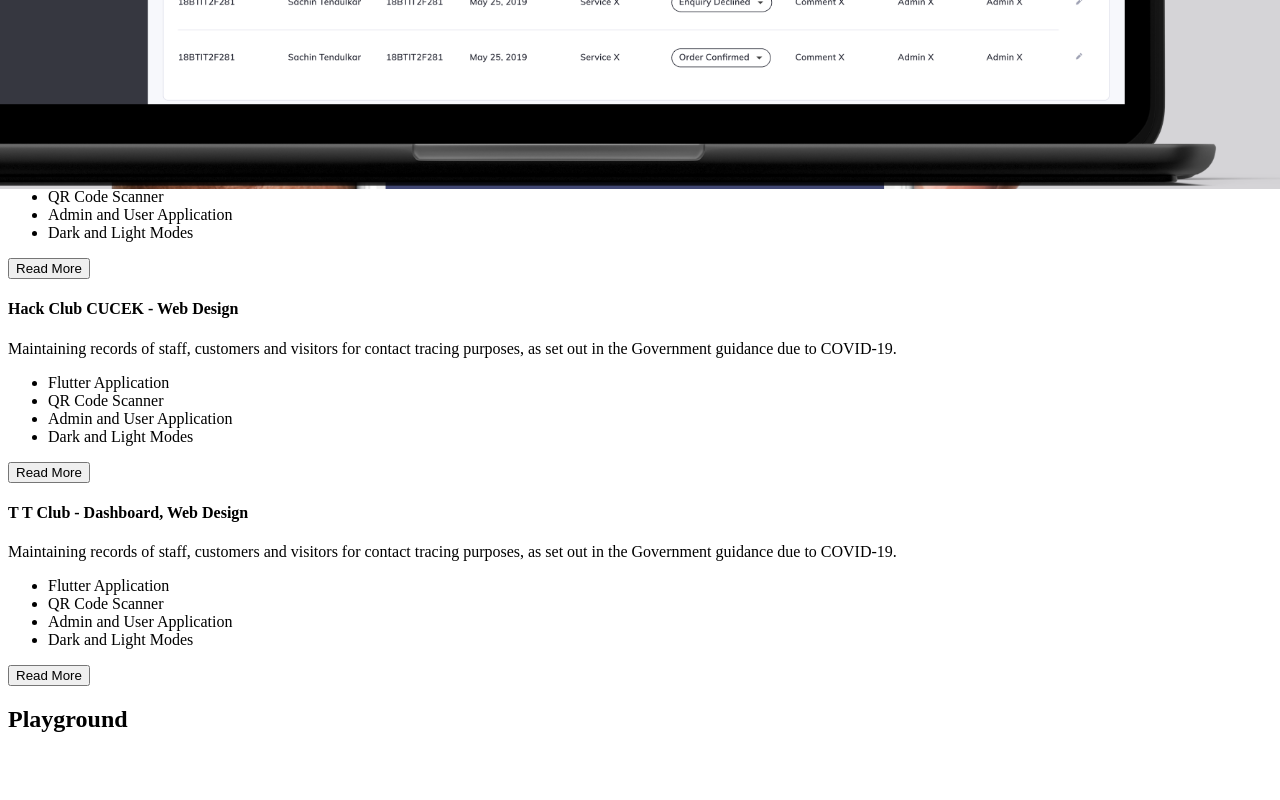
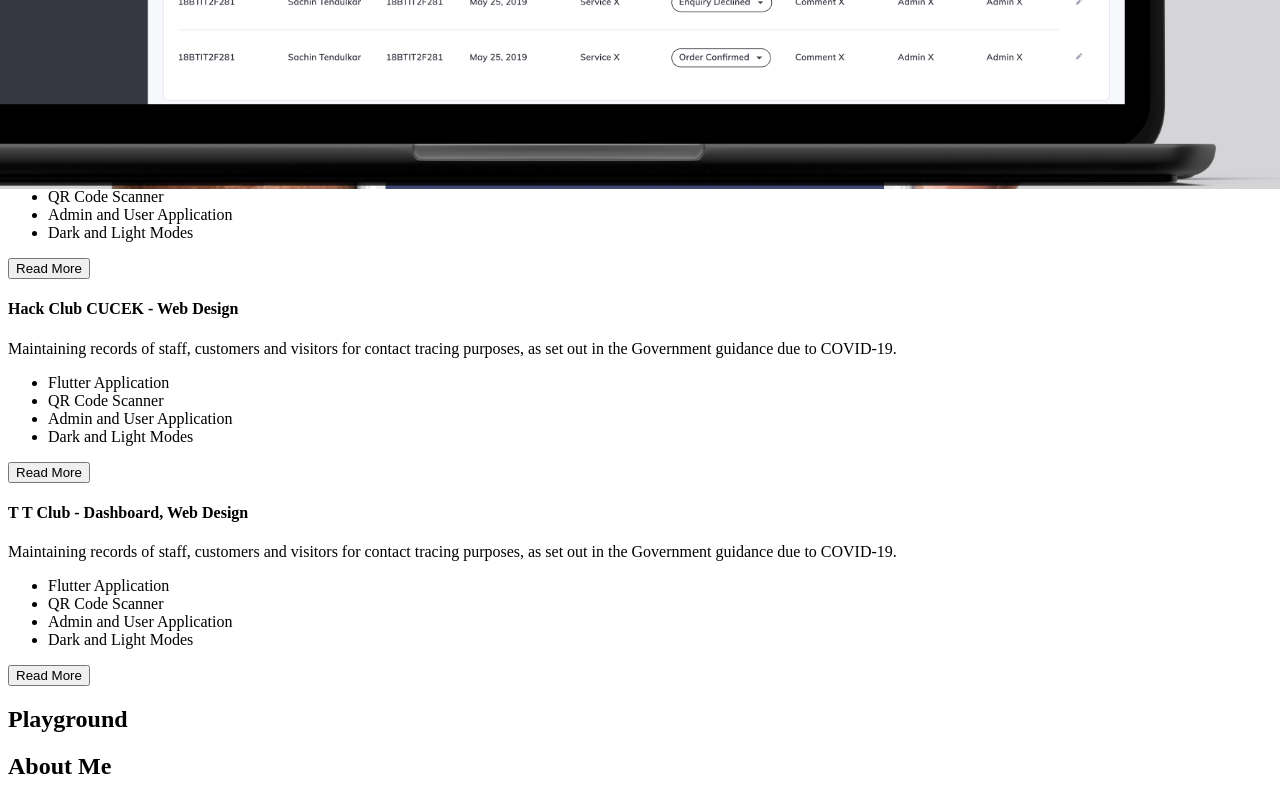
Before and after one commit to SuvarneshKM/portfolio-tj, a Next.js app: page / in a window 1280 px wide. Shown: the part 611-1411 px from the top of the page. Before the commit the page ends 1364 px from the top, so only its background shows below. Built offline with nearby package versions, Linux system fonts and the light colour scheme.

Commit message:
About Me

```diff
--- a/pages/index.js
+++ b/pages/index.js
@@ -22,12 +22,17 @@ export default function Home() {
           <WorkCard />
         </section>
 
-        <section className="pt-[200px]">
+        <section className="pt-[100px] lg:pt-[200px]">
           <h2 className="text-[36px] text-left lg:text-center font-semibold text-accent">
             Playground
           </h2>
           <Playground />
         </section>
+        <section className="pt-[100px] lg:pt-[200px]">
+          <h2 className="text-[36px] text-left lg:text-center font-semibold text-accent">
+            About Me
+          </h2>
+        </section>
       </main>
     </div>
   )
```
